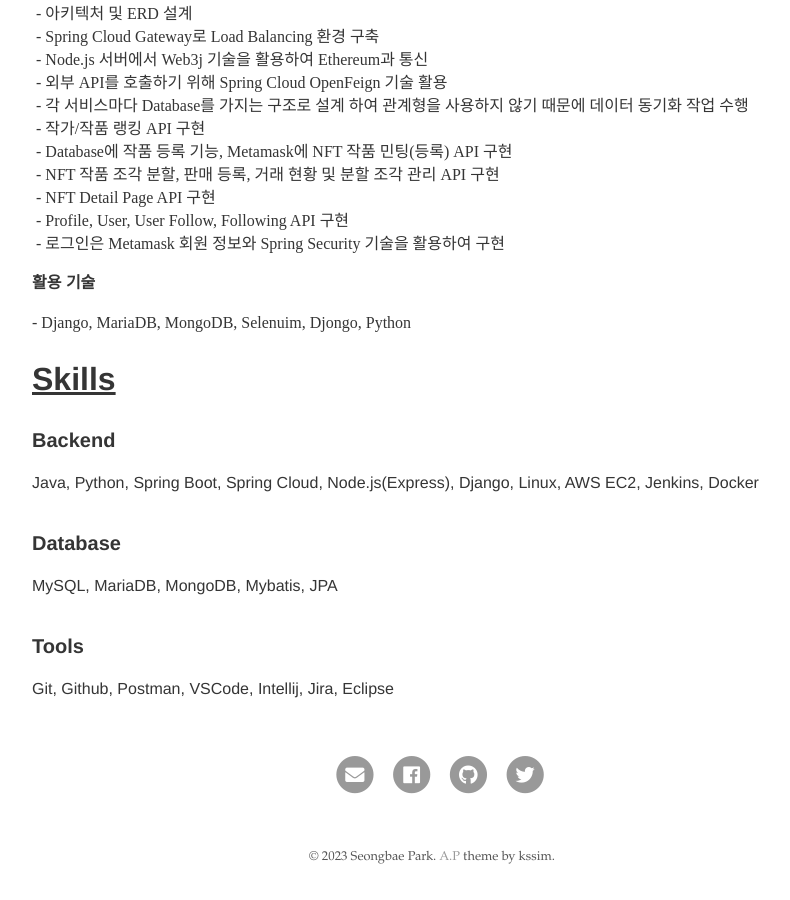
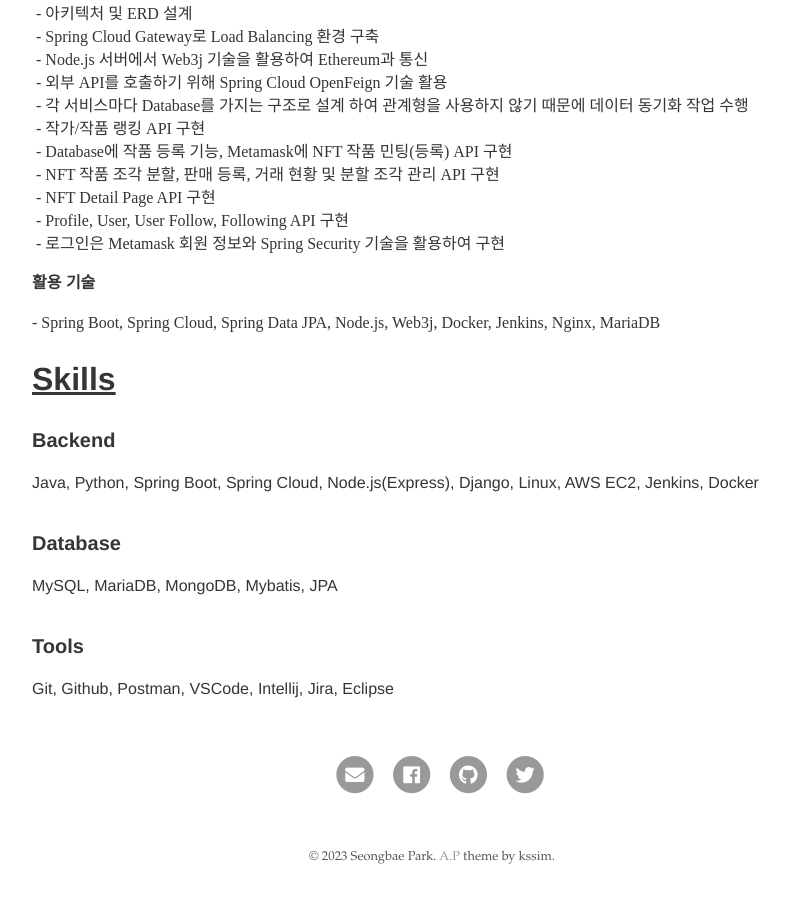
Before and after one commit to Sungbae95/Sungbae95.github.io, a Jekyll site: the page built from index.md, in a window 1280 px wide and 900 px high, scrolled down 2899 px. Shown: the whole window, without its empty margins (208-998 px from the left). Built offline with Jekyll 4.4.1, drawn with Linux system fonts in a browser that asks for light colours; some web fonts are replaced.

Commit message:
Update index.md

```diff
--- a/index.md
+++ b/index.md
@@ -121,7 +121,7 @@
 </p>
 <span style="font-size:100%"> <b>활용 기술</b> </span> <br/>
 <p style="line-height:23px; font-family: nanumsquare;">
-  - Django, MariaDB, MongoDB, Selenuim, Djongo, Python <br/>
+  - Spring Boot, Spring Cloud, Spring Data JPA, Node.js, Web3j, Docker, Jenkins, Nginx, MariaDB <br/>
 </p>
 
 # <U>Skills</U>
```
